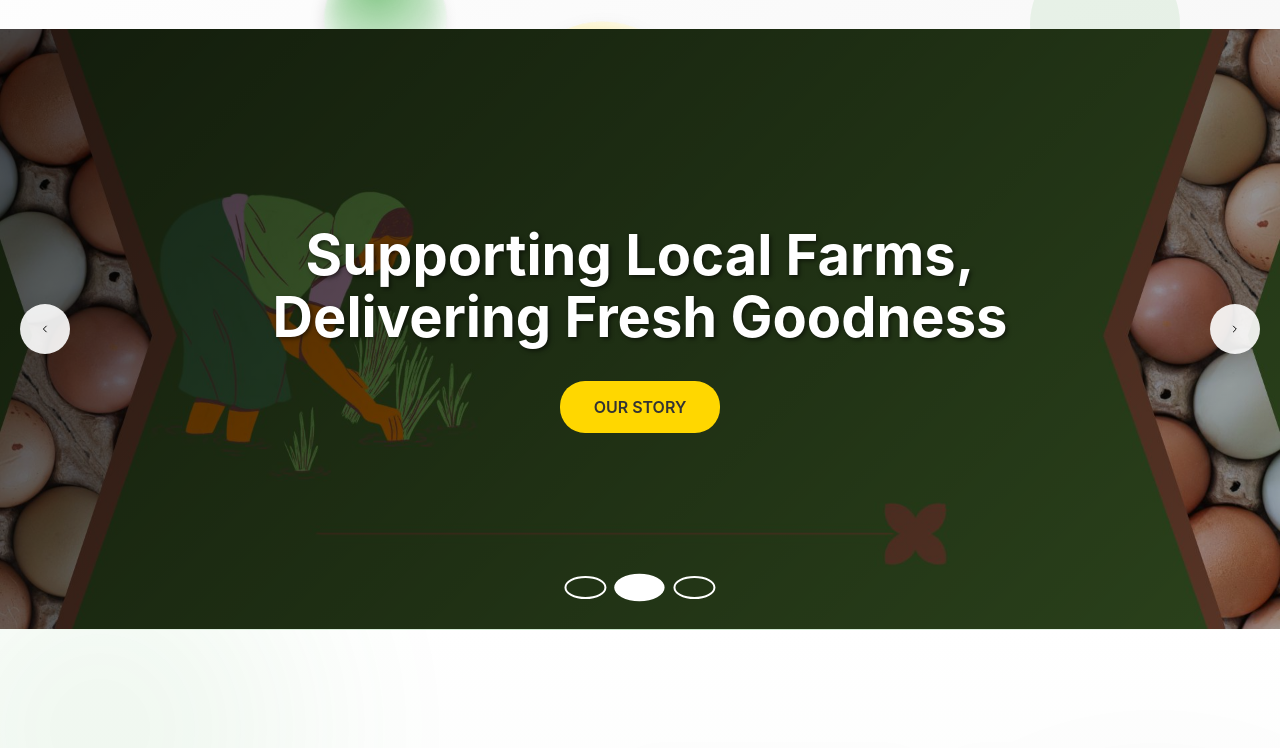
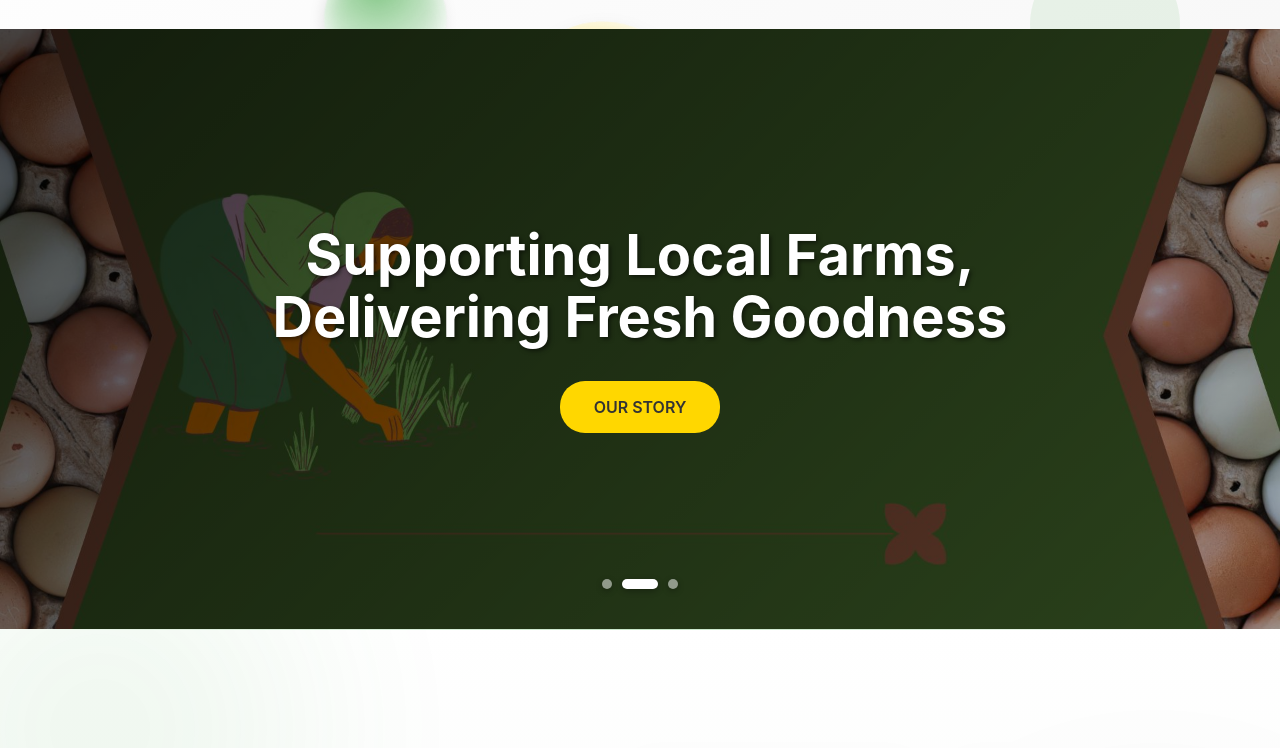
Before and after one commit to anilneo7/Bora-ji-farm, a React (Vite) app in the folder Frontend/: page / in a window 1280 px wide. Shown: the part 491-1239 px from the top of the page. Built offline with nearby package versions, Linux system fonts and the light colour scheme; grey boxes are pictures that could not be loaded.

Commit message:
final commit

```diff
--- a/Frontend/src/components/Navbar.jsx
+++ b/Frontend/src/components/Navbar.jsx
@@ -49,11 +49,11 @@ const Navbar = () => {
             {navLinks.map((link) => (
               <li key={link.name} className="navbar__nav-item">
                 {link.href.startsWith('/') && !link.href.includes('#') ? (
-                  <Link to={link.href} className="navbar__nav-link">
+                  <Link to={link.href} className="navbar__nav-link" onClick={() => setIsMobileMenuOpen(false)}>
                     {link.name}
                   </Link>
                 ) : (
-                  <a href={link.href} className="navbar__nav-link">
+                  <a href={link.href} className="navbar__nav-link" onClick={() => setIsMobileMenuOpen(false)}>
                     {link.name}
                   </a>
                 )}
--- a/Frontend/src/components/Slider.css
+++ b/Frontend/src/components/Slider.css
@@ -77,22 +77,27 @@
   position: absolute;
   top: 50%;
   transform: translateY(-50%);
-  background: rgba(255,255,255,0.9);
+  background: rgba(255, 255, 255, 0.85);
+  backdrop-filter: blur(4px);
   border: none;
-  width: 50px;
-  height: 50px;
+  width: 56px;
+  height: 56px;
   border-radius: 50%;
   display: flex;
   align-items: center;
   justify-content: center;
   cursor: pointer;
-  transition: all 0.3s ease;
+  transition: all 0.3s cubic-bezier(0.4, 0, 0.2, 1);
   z-index: 10;
+  box-shadow: 0 4px 15px rgba(0, 0, 0, 0.2);
+  color: #333;
 }
 
 .slider__nav:hover {
   background: white;
   transform: translateY(-50%) scale(1.1);
+  box-shadow: 0 6px 20px rgba(0, 0, 0, 0.3);
+  color: #000;
 }
 
 .slider__nav--prev {
@@ -105,27 +110,37 @@
 
 .slider__dots {
   position: absolute;
-  bottom: 30px;
+  bottom: 40px;
   left: 50%;
   transform: translateX(-50%);
   display: flex;
-  gap: 12px;
+  align-items: center;
+  gap: 10px;
   z-index: 10;
 }
 
 .slider__dot {
-  width: 12px;
-  height: 12px;
+  width: 10px;
+  height: 10px;
   border-radius: 50%;
-  border: 2px solid white;
-  background: transparent;
+  border: none;
+  background: rgba(255, 255, 255, 0.5);
+  box-shadow: 0 2px 6px rgba(0, 0, 0, 0.3);
   cursor: pointer;
-  transition: all 0.3s ease;
+  transition: all 0.4s cubic-bezier(0.4, 0, 0.2, 1);
+  padding: 0;
+}
+
+.slider__dot:hover {
+  background: rgba(255, 255, 255, 0.9);
+  transform: scale(1.2);
 }
 
 .slider__dot--active {
+  width: 36px;
+  border-radius: 5px;
   background: white;
-  transform: scale(1.2);
+  transform: scale(1);
 }
 
 @media (max-width: 768px) {
@@ -142,8 +157,8 @@
   }
 
   .slider__nav {
-    width: 40px;
-    height: 40px;
+    width: 44px;
+    height: 44px;
   }
 
   .slider__nav--prev {
--- a/Frontend/src/components/Slider.jsx
+++ b/Frontend/src/components/Slider.jsx
@@ -97,25 +97,7 @@ const Slider = () => {
           ))}
         </div>
 
-        <button
-          className="slider__nav slider__nav--prev"
-          onClick={prevSlide}
-          aria-label="Previous slide"
-        >
-          <svg width="24" height="24" viewBox="0 0 24 24" fill="none">
-            <path d="M15 18L9 12L15 6" stroke="currentColor" strokeWidth="2" strokeLinecap="round" strokeLinejoin="round"/>
-          </svg>
-        </button>
 
-        <button
-          className="slider__nav slider__nav--next"
-          onClick={nextSlide}
-          aria-label="Next slide"
-        >
-          <svg width="24" height="24" viewBox="0 0 24 24" fill="none">
-            <path d="M9 18L15 12L9 6" stroke="currentColor" strokeWidth="2" strokeLinecap="round" strokeLinejoin="round"/>
-          </svg>
-        </button>
 
         <div className="slider__dots">
           {slides.map((_, index) => (
--- a/Frontend/src/i18n/locales/en.json
+++ b/Frontend/src/i18n/locales/en.json
@@ -67,6 +67,7 @@
     }
   },
   "productsPage": {
+    "organicFarm": "Organic Farm",
     "breadcrumbHome": "Home",
     "breadcrumbProducts": "Products",
     "heroTitle": "Our Premium Farm Products",
--- a/Frontend/src/i18n/locales/hi.json
+++ b/Frontend/src/i18n/locales/hi.json
@@ -68,6 +68,7 @@
   },
 
   "productsPage": {
+    "organicFarm": "जैविक फार्म",
     "breadcrumbHome": "होम",
     "breadcrumbProducts": "उत्पाद",
     "heroTitle": "हमारे प्रीमियम फार्म उत्पाद",
```
